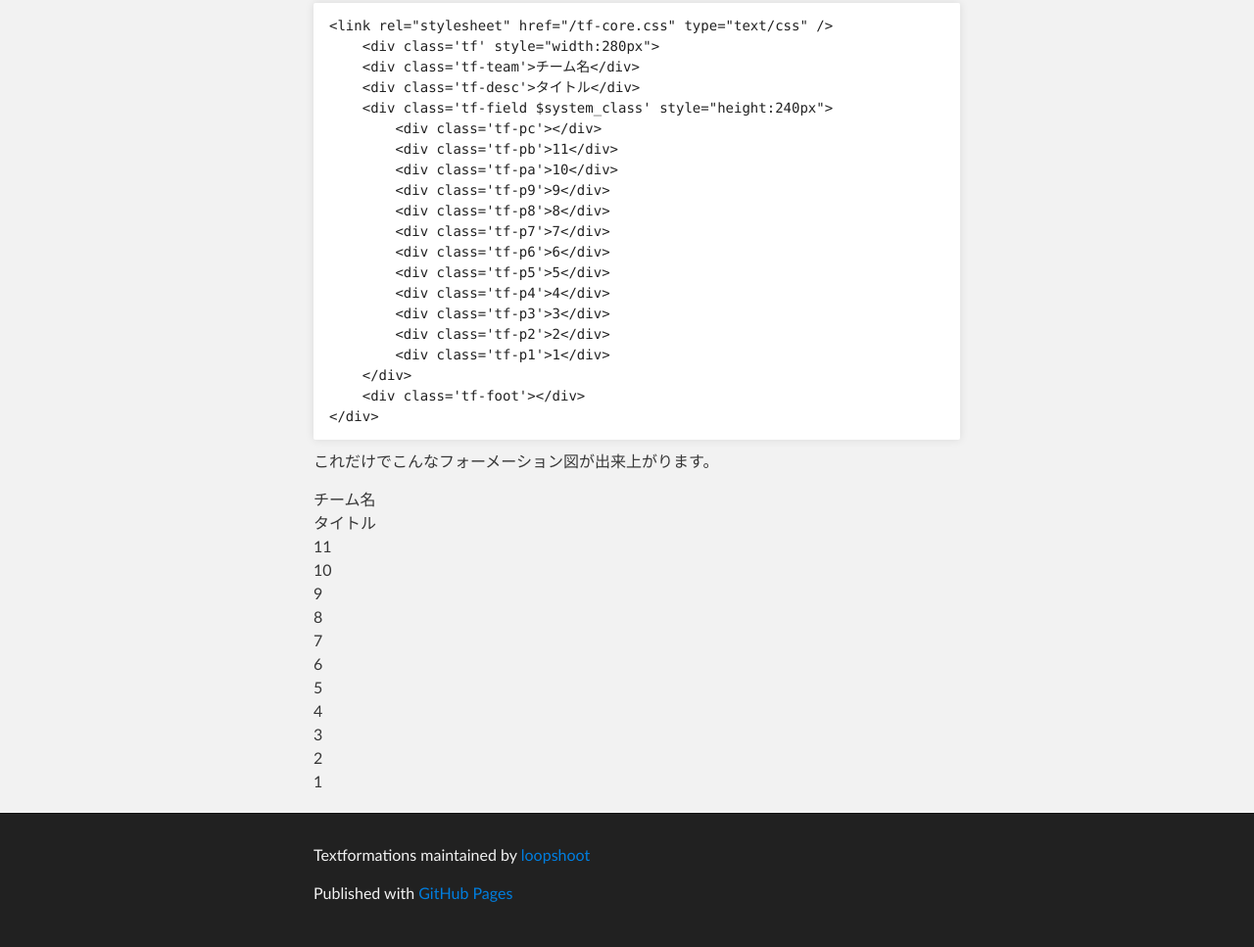
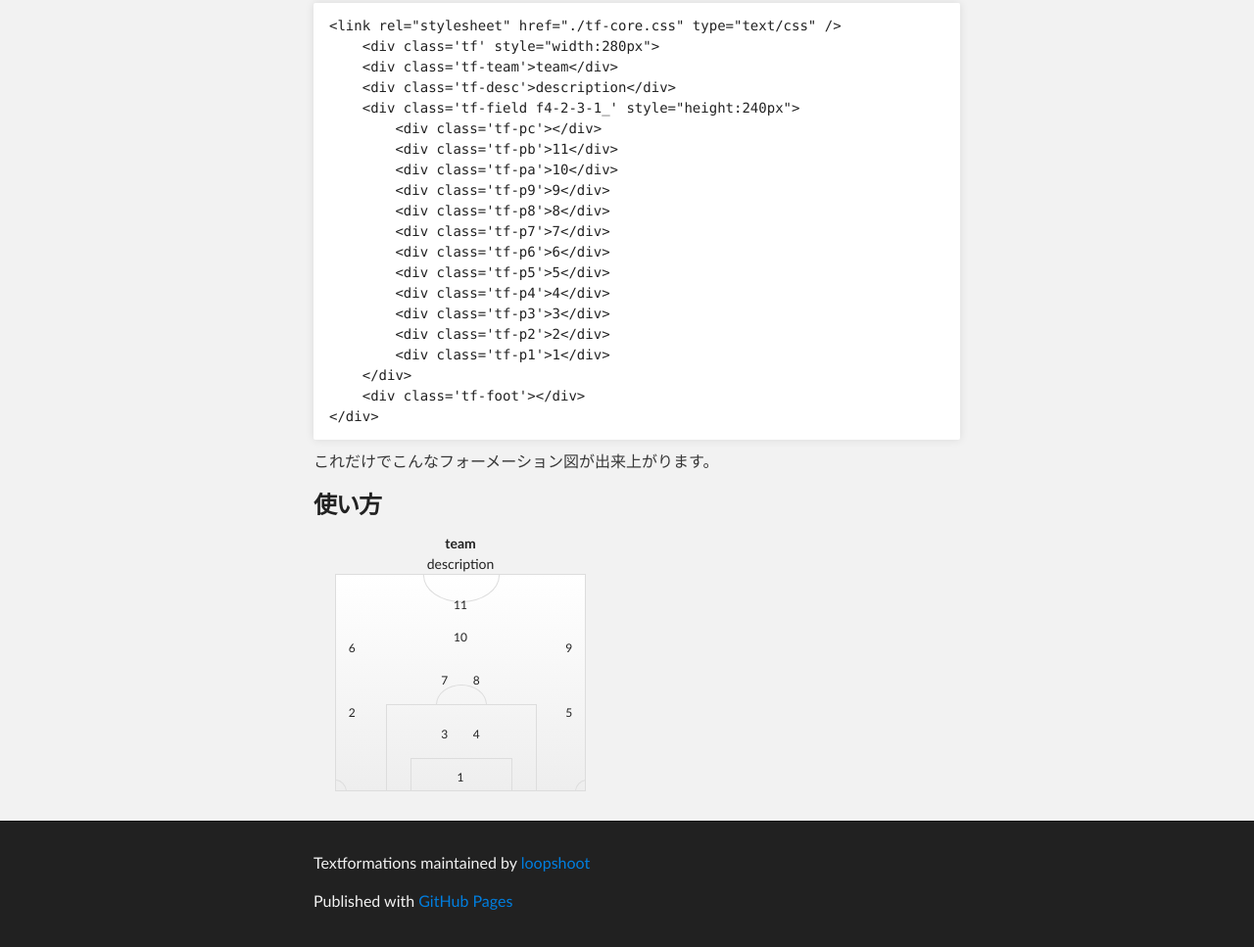
Before and after one commit to loopshoot/TextFormations, a plain HTML site: page index.html in a window 1280 px wide. Shown: the part 600-1567 px from the top of the page at 98% size. Drawn offline with Linux system fonts and the light colour scheme.

Commit message:
page index
editing

```diff
--- a/index.html
+++ b/index.html
@@ -7,6 +7,7 @@
     <meta name="description" content="Textformations : css for football formation generat" />
 
     <link rel="stylesheet" type="text/css" media="screen" href="stylesheets/stylesheet.css">
+    <link rel="stylesheet" type="text/css" media="screen" href="stylesheets/tf-core.css">
 
     <title>Textformations</title>
   </head>
@@ -39,16 +40,16 @@
 
 <p>CSSを読み込んで</p>
 
-<pre><code>&lt;link rel="stylesheet" href="/tf-core.css" type="text/css" /&gt;
+<pre><code>&lt;link rel="stylesheet" href="./tf-core.css" type="text/css" /&gt;
 </code></pre>
 
 <p>チーム名などの情報を書き込みます。</p>
 
-<pre><code>&lt;link rel="stylesheet" href="/tf-core.css" type="text/css" /&gt;
+<pre><code>&lt;link rel="stylesheet" href="./tf-core.css" type="text/css" /&gt;
     &lt;div class='tf' style="width:280px"&gt;
-    &lt;div class='tf-team'&gt;チーム名&lt;/div&gt;
-    &lt;div class='tf-desc'&gt;タイトル&lt;/div&gt;
-    &lt;div class='tf-field $system_class' style="height:240px"&gt;
+    &lt;div class='tf-team'&gt;team&lt;/div&gt;
+    &lt;div class='tf-desc'&gt;description&lt;/div&gt;
+    &lt;div class='tf-field f4-2-3-1_' style="height:240px"&gt;
         &lt;div class='tf-pc'&gt;&lt;/div&gt;
         &lt;div class='tf-pb'&gt;11&lt;/div&gt;
         &lt;div class='tf-pa'&gt;10&lt;/div&gt;
@@ -68,26 +69,11 @@
 
 <p>これだけでこんなフォーメーション図が出来上がります。</p>
 
-<p></p>
+<h3>使い方</h3>
+
 
 <div>
-    <div>チーム名</div>
-    <div>タイトル</div>
-    <div>
-        <div></div>
-        <div>11</div>
-        <div>10</div>
-        <div>9</div>
-        <div>8</div>
-        <div>7</div>
-        <div>6</div>
-        <div>5</div>
-        <div>4</div>
-        <div>3</div>
-        <div>2</div>
-        <div>1</div>
-    </div>
-    <div></div>
+<div class='tf' style="width:280px;"><div class='tf-team'>team</div><div class='tf-desc'>description</div><div class='tf-field f4-2-3-1_' style="height:220px;"><div class='tf-pc'></div><div class='tf-pb'>11</div><div class='tf-pa'>10</div><div class='tf-p9'>9</div><div class='tf-p8'>8</div><div class='tf-p7'>7</div><div class='tf-p6'>6</div><div class='tf-p5'>5</div><div class='tf-p4'>4</div><div class='tf-p3'>3</div><div class='tf-p2'>2</div><div class='tf-p1'>1</div></div><div class='tf-foot'></div></div>
 </div>
       </section>
     </div>
--- /dev/null
+++ b/stylesheets/tf-core.css
@@ -0,0 +1,214 @@
+.tf{
+	font-size:14px;
+	text-align:center;
+	position:relative;
+	min-width:240px;
+	margin:10px;
+	color:#222;}
+.tf a{
+	color:#222;
+	text-decoration:none;}
+.tf:after{
+	content:"";
+	display:table;
+	clear:both;}
+.tf .tf-team{font-weight:700;}
+.tf .tf-field{
+	margin:0 12px;
+	border:1px solid #ddd;
+	font-size:12px;
+	position:relative;
+	overflow:hidden;
+	background-color:#fff;
+	background: -moz-linear-gradient(top, #fff, #eee);
+	background: -webkit-gradient(linear, center top, center bottom, from(#fff), to(#eee));
+	filter: progid:DXImageTransform.Microsoft.gradient(GradientType=0,startColorstr='#fff', endColorstr='#eee');}
+.tf .tf-field:before {
+	position:absolute;
+	content:"";
+	display:block;
+	border:inherit;
+	left:20%;
+	top:60%;
+	width:60%;
+	height:40%;}
+.tf .tf-field:after{
+	display:block;
+	content:"";
+	position:absolute;
+	border:inherit;
+	left:30%;
+	top:85%;
+	width:40%;
+	height:15%;}
+.tf .tf-field div{
+	position:absolute;
+	overflow:hidden;
+	white-space:nowrap;
+	text-overflow:ellipsis; }
+.tf .tf-pc{
+	position:relative;
+	top:0%;
+	left:0%;
+	height:60%;
+	width:100%;
+	overflow: hidden;}
+.tf .tf-pc:before{
+	display:block;
+	position:absolute;
+	content:"";
+	border:1px solid #ddd;
+	border-radius:0 0 100% 100% ;
+	top:-20%;
+	left:35%;
+	height:40%;
+	width:30%;
+	overflow: hidden;}
+.tf .tf-pc:after{
+	display:block;
+	content:"";
+	position:absolute;
+	border:1px solid #ddd;
+	border-radius:100% 100% 0 0 ;
+	top:85%;
+	left:40%;
+	height:30%;
+	width:20%;}
+/* 4 back */
+[class*="f4-"] .tf-p2{top:60%;left:5%;text-align:left;width:40%;}
+[class*="f4-"] .tf-p3{top:70%;left:5%;text-align:right;width:40%;}
+[class*="f4-"] .tf-p4{top:70%;left:55%;text-align:left;width:40%;}
+[class*="f4-"] .tf-p5{top:60%;left:55%;text-align:right;width:40%;}
+/* 3 back */
+[class*="f3-"] .tf-p4{top:60%;left:55%;text-align:center;width:40%;}
+[class*="f3-"] .tf-p3{top:70%;text-align:center;width:100%;}
+[class*="f3-"] .tf-p2{top:60%;left:5%;text-align:center;width:40%;}
+
+/* 1top */
+[class*="1_"] .tf-pb{top:10%;left:0%;text-align:center;width:100%;}
+/* 2top */
+[class*="2_"] .tf-pb{top:10%;left:60%;text-align:left;width:40%;}
+[class*="2_"] .tf-pa{top:10%;left:00%;text-align:right;width:40%;}
+/* 3top */
+[class*="3_"] .tf-p9{top:20%;left:5%;text-align:left;width:40%;}
+[class*="3_"] .tf-pa{top:10%;left:0%;text-align:center;width:100%;}
+[class*="3_"] .tf-pb{top:20%;left:55%;text-align:right;width:40%;}
+
+/* f4-4-2box */
+.f4-4-2_box .tf-p9{top:30%;left:55%;text-align:right;width:40%;}
+.f4-4-2_box .tf-p8{top:45%;left:55%;text-align:left;width:40%;}
+.f4-4-2_box .tf-p7{top:45%;left:5%;text-align:right;width:40%;}
+.f4-4-2_box .tf-p6{top:30%;left:5%;text-align:left;width:40%;}
+
+/* f4-1-2-1-2_ */
+.f4-1-2-1-2_ .tf-p9{top:30%;left:0%;text-align:center;width:100%;}
+.f4-1-2-1-2_ .tf-p6{top:40%;left:5%;text-align:center;width:40%;}
+.f4-1-2-1-2_ .tf-p7{top:50%;left:0%;text-align:center;width:100%;}
+.f4-1-2-1-2_ .tf-p8{top:40%;left:55%;text-align:center;width:40%;}
+
+/* f4-2-1-3_ */
+.f4-2-1-3_ .tf-p8{top:45%;left:55%;text-align:center;width:40%;}
+.f4-2-1-3_ .tf-p7{top:35%;left:0%;text-align:center;width:100%;}
+.f4-2-1-3_ .tf-p6{top:45%;left:5%;text-align:center;width:40%;}
+
+/* f4-1-2-3_ */
+.f4-1-2-3_ .tf-p6{top:35%;left:5%;text-align:center;width:40%;}
+.f4-1-2-3_ .tf-p7{top:45%;left:0%;text-align:center;width:100%;}
+.f4-1-2-3_ .tf-p8{top:35%;left:55%;text-align:center;width:40%;}
+
+/* f4-3-2-1_ */
+.f4-3-2-1_ .tf-pa{top:25%;left:60%;text-align:left;width:40%;}
+.f4-3-2-1_ .tf-p9{top:25%;left:0%;text-align:right;width:40%;}
+.f4-3-2-1_ .tf-p8{top:40%;left:55%;text-align:center;width:40%;}
+.f4-3-2-1_ .tf-p7{top:50%;left:0%;text-align:center;width:100%;}
+.f4-3-2-1_ .tf-p6{top:40%;left:5%;text-align:center;width:40%;}
+
+/* f4-2-3-1_ */
+.f4-2-3-1_ .tf-pa{top:25%;left:0%;text-align:center;width:100%;}
+.f4-2-3-1_ .tf-p9{top:30%;left:55%;text-align:right;width:40%;}
+.f4-2-3-1_ .tf-p6{top:30%;left:5%;text-align:left;width:40%;}
+.f4-2-3-1_ .tf-p8{top:45%;left:55%;text-align:left;width:40%;}
+.f4-2-3-1_ .tf-p7{top:45%;left:5%;text-align:right;width:40%;}
+
+/* f4-1-4-1_ */
+.f4-1-4-1_ .tf-pa{top:30%;left:55%;text-align:right;width:40%;}
+.f4-1-4-1_ .tf-p9{top:40%;left:55%;text-align:left;width:40%;}
+.f4-1-4-1_ .tf-p7{top:40%;left:5%;text-align:right;width:40%;}
+.f4-1-4-1_ .tf-p6{top:30%;left:5%;text-align:left;width:40%;}
+.f4-1-4-1_ .tf-p8{top:50%;left:0%;text-align:center;width:100%;}
+
+/* f3-4-1-2_ */
+.f3-4-1-2_ .tf-p9{top:25%;left:0%;text-align:center;width:100%;}
+.f3-4-1-2_ .tf-p8{top:35%;left:55%;text-align:right;width:40%;}
+.f3-4-1-2_ .tf-p7{top:45%;left:55%;text-align:left;width:40%;}
+.f3-4-1-2_ .tf-p6{top:45%;left:5%;text-align:right;width:40%;}
+.f3-4-1-2_ .tf-p5{top:35%;left:5%;text-align:left;width:40%;}
+
+/* f3-3-2-2_ */
+.f3-3-2-2_ .tf-p9{top:30%;left:60%;text-align:left;width:40%;}
+.f3-3-2-2_ .tf-p8{top:30%;left:0%;text-align:right;width:40%;}
+.f3-3-2-2_ .tf-p7{top:45%;left:55%;text-align:right;width:40%;}
+.f3-3-2-2_ .tf-p6{top:50%;left:0%;text-align:center;width:100%;}
+.f3-3-2-2_ .tf-p5{top:45%;left:5%;text-align:left;width:40%;}
+
+/* f3-4-2-1_ */
+.f3-4-2-1_ .tf-pa{top:25%;left:60%;text-align:left;width:40%;}
+.f3-4-2-1_ .tf-p9{top:25%;left:0%;text-align:right;width:40%;}
+.f3-4-2-1_ .tf-p8{top:35%;left:55%;text-align:right;width:40%;}
+.f3-4-2-1_ .tf-p7{top:45%;left:60%;text-align:left;width:40%;}
+.f3-4-2-1_ .tf-p6{top:45%;left:0%;text-align:right;width:40%;}
+.f3-4-2-1_ .tf-p5{top:35%;left:5%;text-align:left;width:40%;}
+
+/* f3-4-3_ */
+.f3-4-3_ .tf-p8{top:35%;left:55%;text-align:center;width:40%;}
+.f3-4-3_ .tf-p7{top:45%;left:55%;text-align:left;width:40%;}
+.f3-4-3_ .tf-p6{top:45%;left:5%;text-align:right;width:40%;}
+.f3-4-3_ .tf-p5{top:35%;left:5%;text-align:center;width:40%;}
+
+/* f3-3-1-3_ */
+.f3-3-1-3_ .tf-p8{top:30%;left:0%;text-align:center;width:100%;}
+.f3-3-1-3_ .tf-p7{top:40%;left:55%;text-align:center;width:40%;}
+.f3-3-1-3_ .tf-p6{top:50%;left:0%;text-align:center;width:100%;}
+.f3-3-1-3_ .tf-p5{top:40%;left:5%;text-align:center;width:40%;}
+
+/* f4-3-3barsa */
+.f4-3-3_barsa .tf-p9{top:10%;left:5%;text-align:left;width:40%;}
+.f4-3-3_barsa .tf-pb{top:10%;left:55%;text-align:right;width:40%;}
+.f4-3-3_barsa .tf-pa{top:18%;left:0%;text-align:center;width:100%;}
+.f4-3-3_barsa .tf-p7{top:50%;left:0%;text-align:center;width:100%;}
+.f4-3-3_barsa .tf-p6{top:40%;left:5%;text-align:center;width:40%;}
+.f4-3-3_barsa .tf-p8{top:40%;left:55%;text-align:center;width:40%;}
+
+.tf-p1{
+	bottom:0;
+	height:10%;
+	text-align:center;
+	width:100%;
+	z-index:1;}
+.tf-p1:before{
+	display:block;
+	content:"";
+	position:absolute;
+	border:1px solid #ddd;
+	border-radius:  0 100% 0 0;
+	top:50%;
+	left:0%;
+	height:50%;
+	width:4%;
+	overflow: hidden;
+	margin-left:-1px;
+	z-index:-1;}
+.tf-p1:after{
+	display:block;
+	content:"";
+	position:absolute;
+	border:1px solid #ddd;
+	border-radius:100% 0  0 0 ;
+	top:50%;
+	left:96%;
+	height:50%;
+	width:4%;
+	overflow:hidden;
+	z-index:-1;}
+.tf .tf-foot{
+	position:relative;}
```
